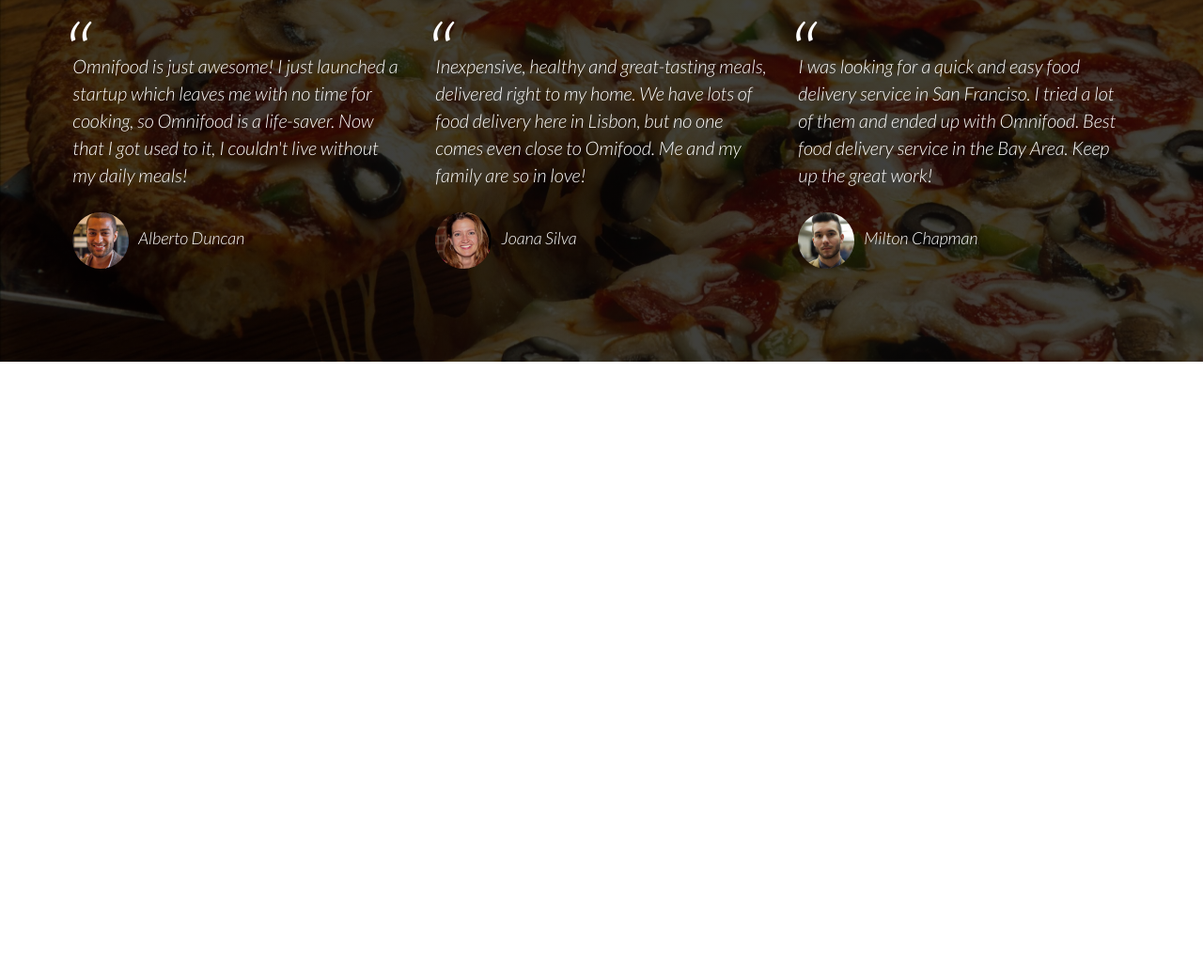
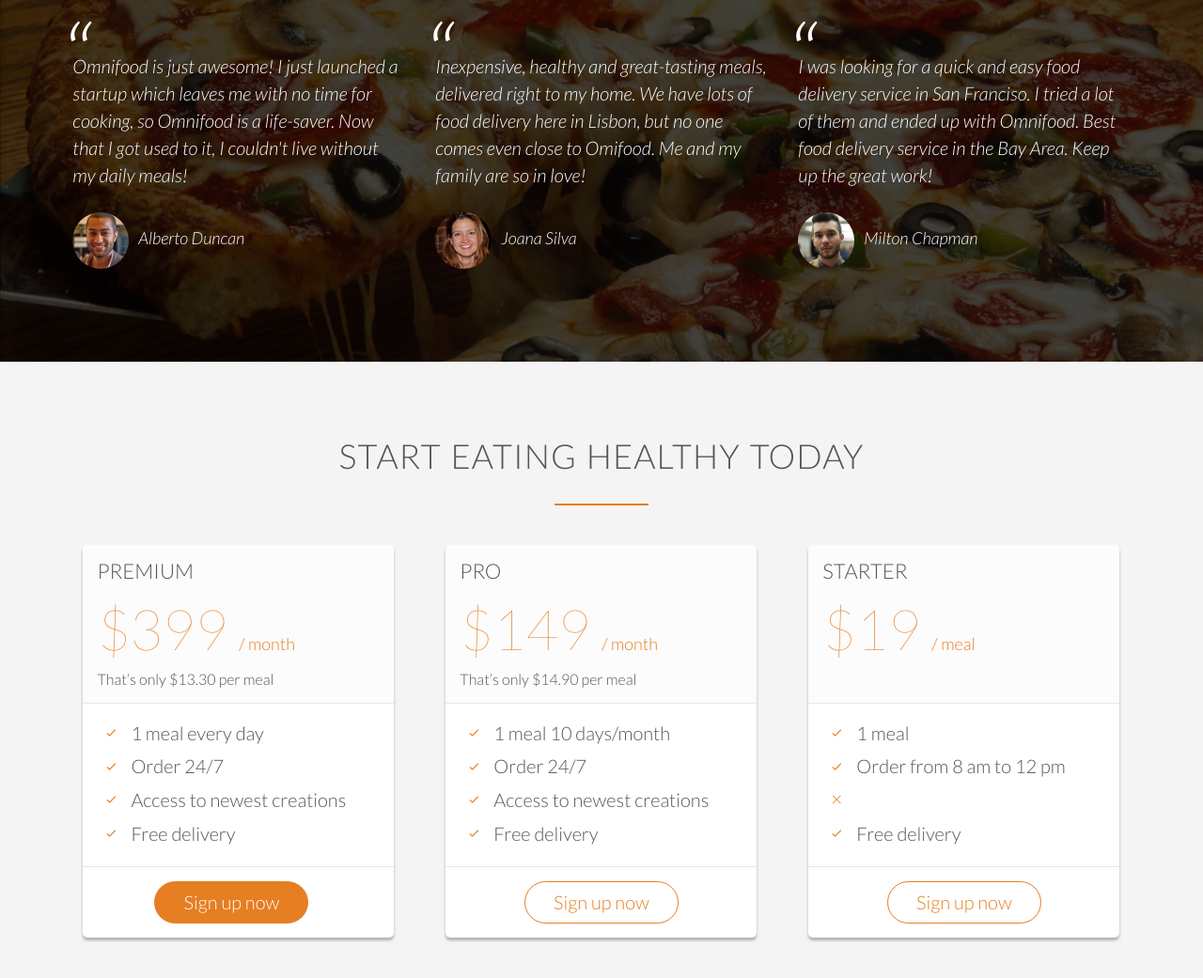
Before and after one commit to GregoryMNeal/Omnifood, a plain HTML site: page index.html in a window 1280 px wide. Shown: the part 3551-4592 px from the top of the page at 94% size. Before the commit the page ends 3936 px from the top, so only its background shows below. Drawn offline with Linux system fonts and the light colour scheme; files whose address does not match are found by name.

Commit message:
Completed the Pricing Section

```diff
--- a/index.html
+++ b/index.html
@@ -227,11 +227,76 @@
             </div>
         </div>
     </section>
+    <section class="section-plans">
+        <div class="row">
+            <h2>Start eating healthy today</h2>
+        </div>
+        <div class="row">
+            <div class="col span-1-of-3">
+                <div class="plan-box">
+                    <div>
+                        <h3>Premium</h3>
+                        <p class="plan-price">$399 <span>/ month</span></p>
+                        <p class="plan-price-meal">That’s only $13.30 per meal</p>
+                    </div>
+                    <div>
+                        <ul>
+                            <li><i class="ion-ios-checkmark-empty icon-small"></i>1 meal every day</li>
+                            <li><i class="ion-ios-checkmark-empty icon-small"></i>Order 24/7</li>
+                            <li><i class="ion-ios-checkmark-empty icon-small"></i>Access to newest creations</li>
+                            <li><i class="ion-ios-checkmark-empty icon-small"></i>Free delivery</li>
+                        </ul>
+                    </div>
+                    <div>
+                        <a href="#" class="btn btn-full">Sign up now</a>
+                    </div>
+                </div>
+            </div>
+            <div class="col span-1-of-3">
+                <div class="plan-box">
+                    <div>
+                        <h3>Pro</h3>
+                        <p class="plan-price">$149 <span>/ month</span></p>
+                        <p class="plan-price-meal">That’s only $14.90 per meal</p>
+                    </div>
+                    <div>
+                        <ul>
+                            <li><i class="ion-ios-checkmark-empty icon-small"></i>1 meal 10 days/month</li>
+                            <li><i class="ion-ios-checkmark-empty icon-small"></i>Order 24/7</li>
+                            <li><i class="ion-ios-checkmark-empty icon-small"></i>Access to newest creations</li>
+                            <li><i class="ion-ios-checkmark-empty icon-small"></i>Free delivery</li>
+                        </ul>
+                    </div>
+                    <div>
+                        <a href="#" class="btn btn-ghost">Sign up now</a>
+                    </div>
+                </div>
+            </div>
+            <div class="col span-1-of-3">
+                <div class="plan-box">
+                    <div>
+                        <h3>Starter</h3>
+                        <p class="plan-price">$19 <span>/ meal</span></p>
+                        <p class="plan-price-meal">&nbsp;</p>
+                    </div>
+                    <div>
+                        <ul>
+                            <li><i class="ion-ios-checkmark-empty icon-small"></i>1 meal</li>
+                            <li><i class="ion-ios-checkmark-empty icon-small"></i>Order from 8 am to 12 pm</li>
+                            <li><i class="ion-ios-close-empty icon-small"></i></li>
+                            <li><i class="ion-ios-checkmark-empty icon-small"></i>Free delivery</li>
+                        </ul>
+                    </div>
+                    <div>
+                        <a href="#" class="btn btn-ghost">Sign up now</a>
+                    </div>
+                </div>
+            </div>
+        </div>
+    </section>
 </body>
 </html>
 
 <!--
 
-
-
 -->
--- a/resources/css/style.css
+++ b/resources/css/style.css
@@ -400,3 +400,60 @@ cite img {
     margin-right: 10px;
     vertical-align: middle;
 }
+
+/*----------------------------------------------------------------------------*/
+/* SIGN UP */
+/*----------------------------------------------------------------------------*/
+
+.section-plans {
+    background-color: #f4f4f4;
+}
+
+.plan-box {
+    background-color: #fff;
+    border-radius: 5px;
+    width: 90%;
+    margin-left: 5%;
+    box-shadow: 0 3px 3px #b1b1b1;
+}
+
+.plan-box div {
+    padding: 15px;
+    border-bottom: 1px solid #e8e8e8;
+}
+
+.plan-box div:first-child {
+    background-color: #fcfcfc;
+    border-top-left-radius: 5px;
+    border-top-right-radius: 5px;
+}
+
+.plan-box div:last-child {
+    text-align: center;
+    border: 0;
+}
+
+.plan-price {
+    font-size: 300%;
+    margin-bottom: 10px;
+    font-weight: 100;
+    color: #e67e22;
+}
+
+.plan-price span {
+    font-size: 30%;
+    font-weight: 300;
+}
+
+.plan-price-meal {
+    font-size: 80%;
+}
+
+.plan-box ul {
+    list-style: none;
+}
+
+.plan-box ul li {
+    padding: 5px 0;
+
+}
```
